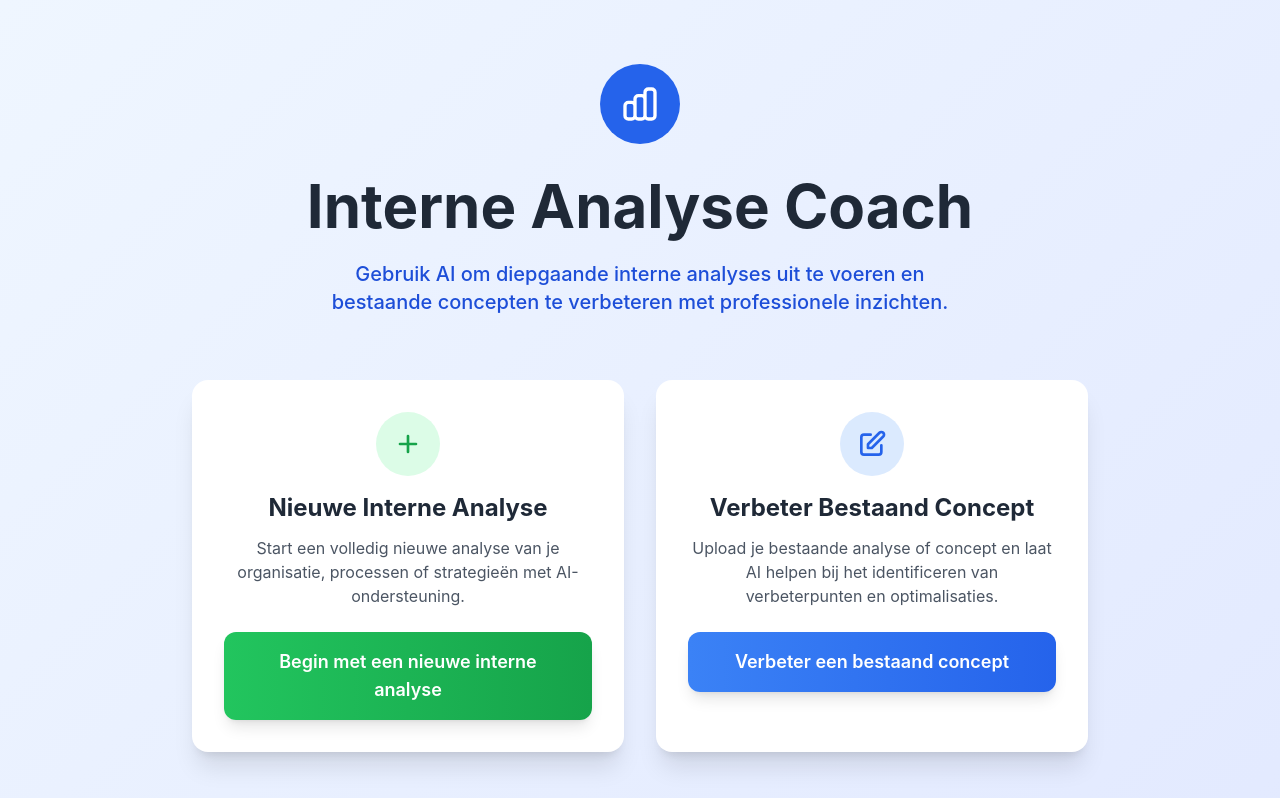
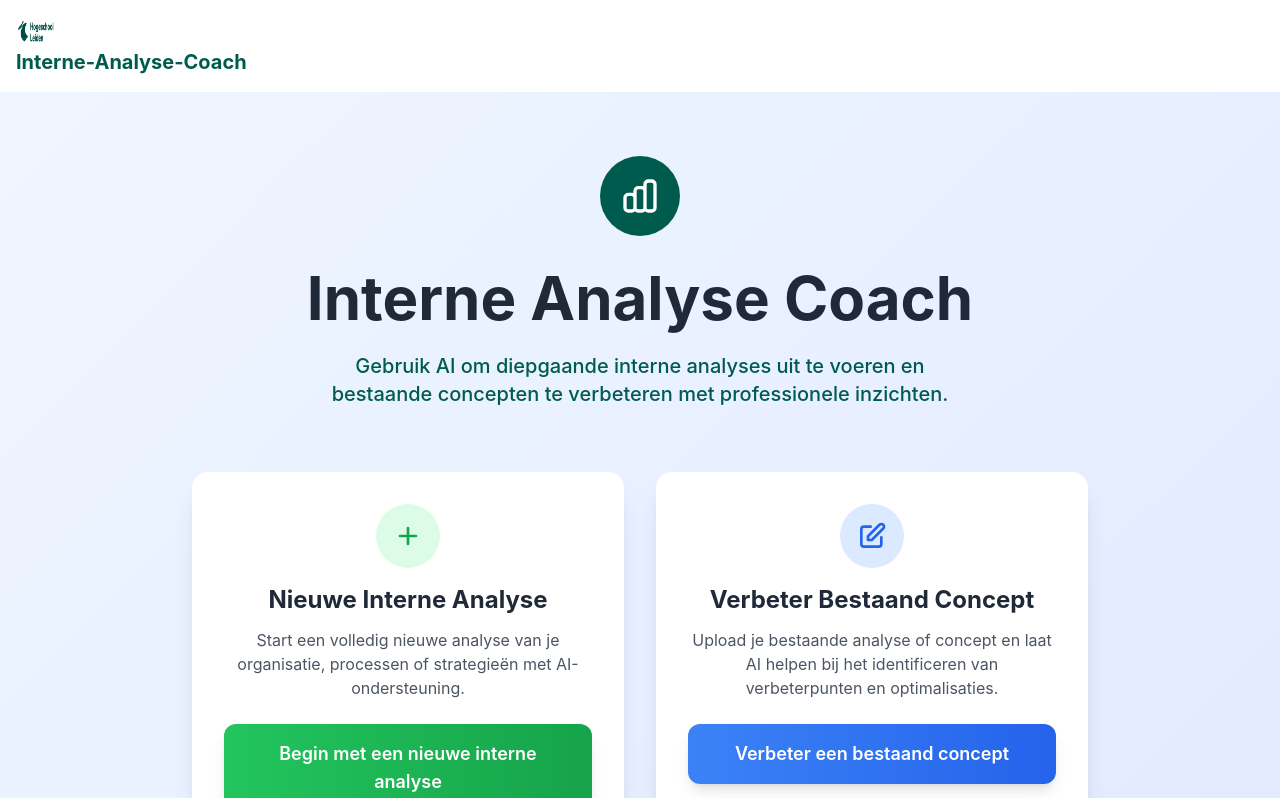
Before and after one commit to SuzannedeGroot1981/Interne-Analyse-Coach, a Next.js app: page / in a window 1280 px wide. Shown: the top 798 px of the page. Built offline with nearby package versions, Linux system fonts and the light colour scheme.

Commit message:
Fix Layout component en implementatie

```diff
--- a/pages/_app.tsx
+++ b/pages/_app.tsx
@@ -1,6 +1,11 @@
 import type { AppProps } from 'next/app'
+import Layout from '../src/components/Layout'
 import '../styles/globals.css'
 
 export default function App({ Component, pageProps }: AppProps) {
-  return <Component {...pageProps} />
+  return (
+    <Layout>
+      <Component {...pageProps} />
+    </Layout>
+  )
 }
--- a/pages/index.tsx
+++ b/pages/index.tsx
@@ -14,7 +14,7 @@ export default function Home() {
         <div className="container mx-auto px-4 py-16">
           {/* Header */}
           <div className="text-center mb-16">
-            <div className="inline-flex items-center justify-center w-20 h-20 bg-blue-600 rounded-full mb-8">
+            <div className="inline-flex items-center justify-center w-20 h-20 bg-primary rounded-full mb-8">
               <svg className="w-10 h-10 text-white" fill="none" stroke="currentColor" viewBox="0 0 24 24">
                 <path strokeLinecap="round" strokeLinejoin="round" strokeWidth={2} d="M9 19v-6a2 2 0 00-2-2H5a2 2 0 00-2 2v6a2 2 0 002 2h2a2 2 0 002-2zm0 0V9a2 2 0 012-2h2a2 2 0 012 2v10m-6 0a2 2 0 002 2h2a2 2 0 002-2m0 0V5a2 2 0 012-2h2a2 2 0 012 2v14a2 2 0 01-2 2h-2a2 2 0 01-2-2z" />
               </svg>
@@ -24,7 +24,7 @@ export default function Home() {
               Interne Analyse Coach
             </h1>
 
-            <p className="text-xl text-blue-700 font-medium mb-8 max-w-2xl mx-auto">
+            <p className="text-xl text-primary font-medium mb-8 max-w-2xl mx-auto">
               Gebruik AI om diepgaande interne analyses uit te voeren en bestaande concepten te verbeteren met professionele inzichten.
             </p>
           </div>
--- /dev/null
+++ b/src/components/Layout.tsx
@@ -0,0 +1,53 @@
+import Link from 'next/link'
+import Image from 'next/image'
+
+interface LayoutProps {
+  children: React.ReactNode
+}
+
+export default function Layout({ children }: LayoutProps) {
+  return (
+    <div className="min-h-screen bg-gray-50">
+      {/* Header */}
+      <header className="bg-white shadow-sm border-b border-gray-200">
+        <div className="container mx-auto px-4 py-4">
+          <div className="flex items-center space-x-4">
+            {/* HL Logo */}
+            <div className="flex-shrink-0">
+              <Image
+                src="/images/Logo_HL_Donkergroen_RGB.png"
+                alt="Hogeschool Leiden Logo"
+                width={40}
+                height={30}
+                className="h-8 w-auto"
+              />
+            </div>
+
+            {/* Title */}
+            <div>
+              <Link href="/">
+                <h1 className="text-xl font-bold text-primary hover:text-primary/80 transition-colors cursor-pointer">
+                  Interne-Analyse-Coach
+                </h1>
+              </Link>
+            </div>
+          </div>
+        </div>
+      </header>
+
+      {/* Main Content */}
+      <main>
+        {children}
+      </main>
+
+      {/* Footer */}
+      <footer className="bg-white border-t border-gray-200 mt-auto">
+        <div className="container mx-auto px-4 py-6">
+          <div className="text-center text-gray-500 text-sm">
+            <p>© 2024 Hogeschool Leiden • Interne-Analyse-Coach</p>
+          </div>
+        </div>
+      </footer>
+    </div>
+  )
+}
```
